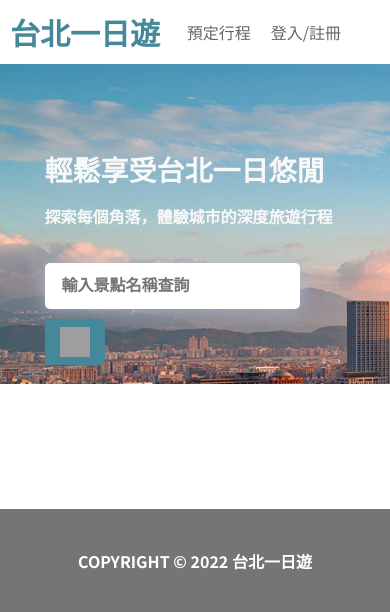
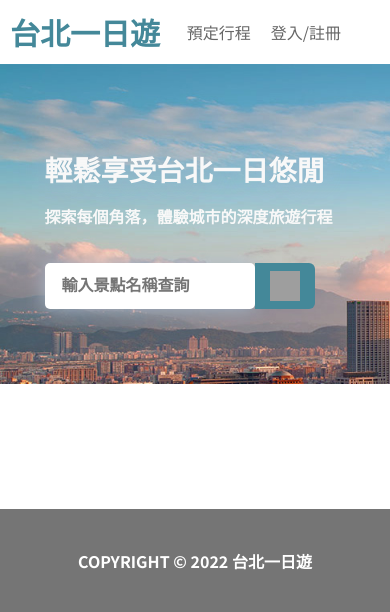
Before and after one commit to yhc59go/taipei-day-trip, a Flask app: page / in a window 390 px wide. Shown: the top 612 px of the page. Run offline with Flask 2, Linux system fonts and the light colour scheme; grey boxes are pictures that could not be loaded.

Commit message:
[DEV] Fine-tune layout for different device
Fine-tune layout for different device.

```diff
--- a/static/CSS/index.css
+++ b/static/CSS/index.css
@@ -322,7 +322,7 @@ input::-ms-input-placeholder {
         padding: 85px 5%;
     }
     .searchBar{
-        width: 255px;
+        width: 70%;
     }
     .attractionsArea{
         width: 352px;
```
